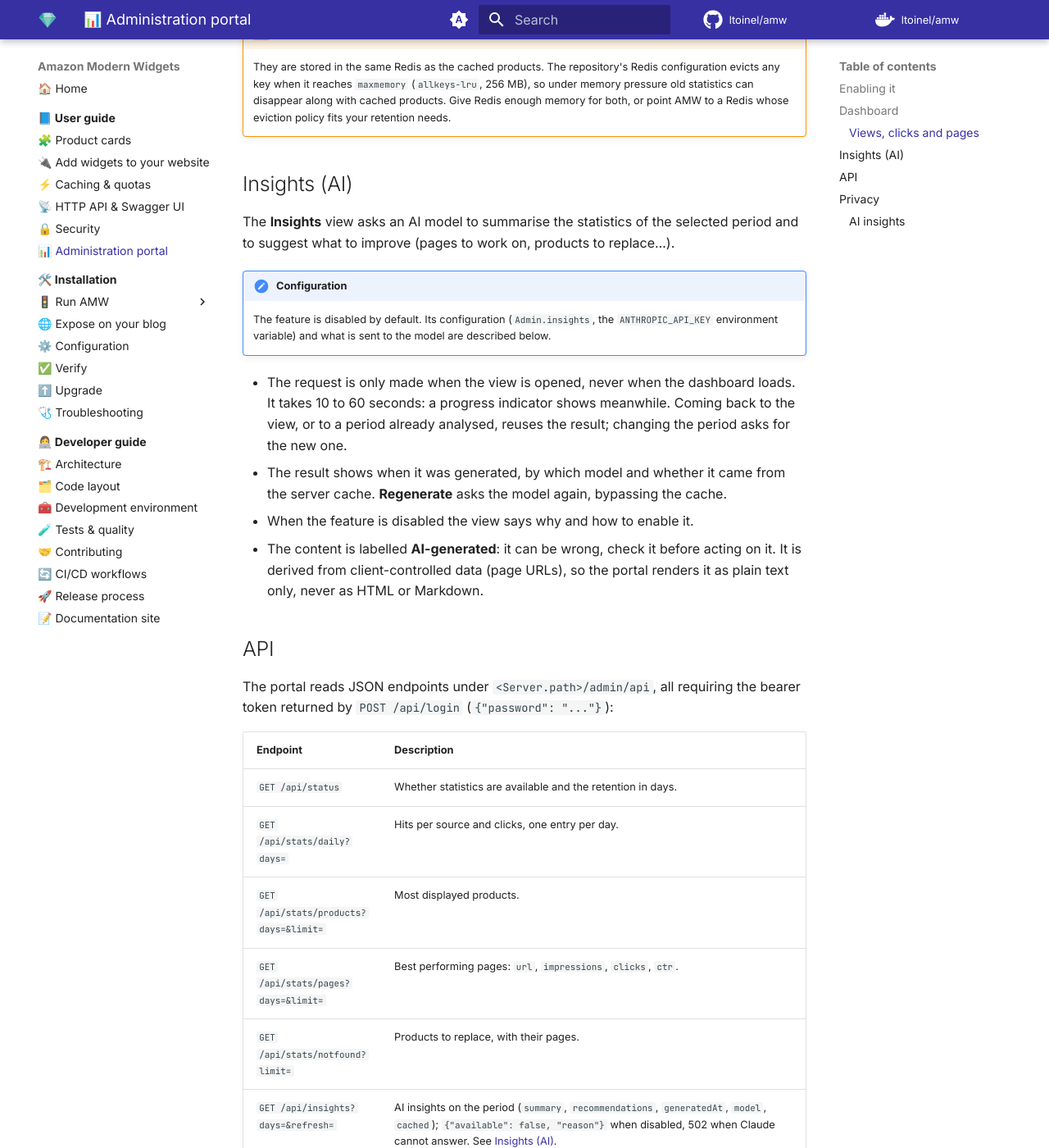
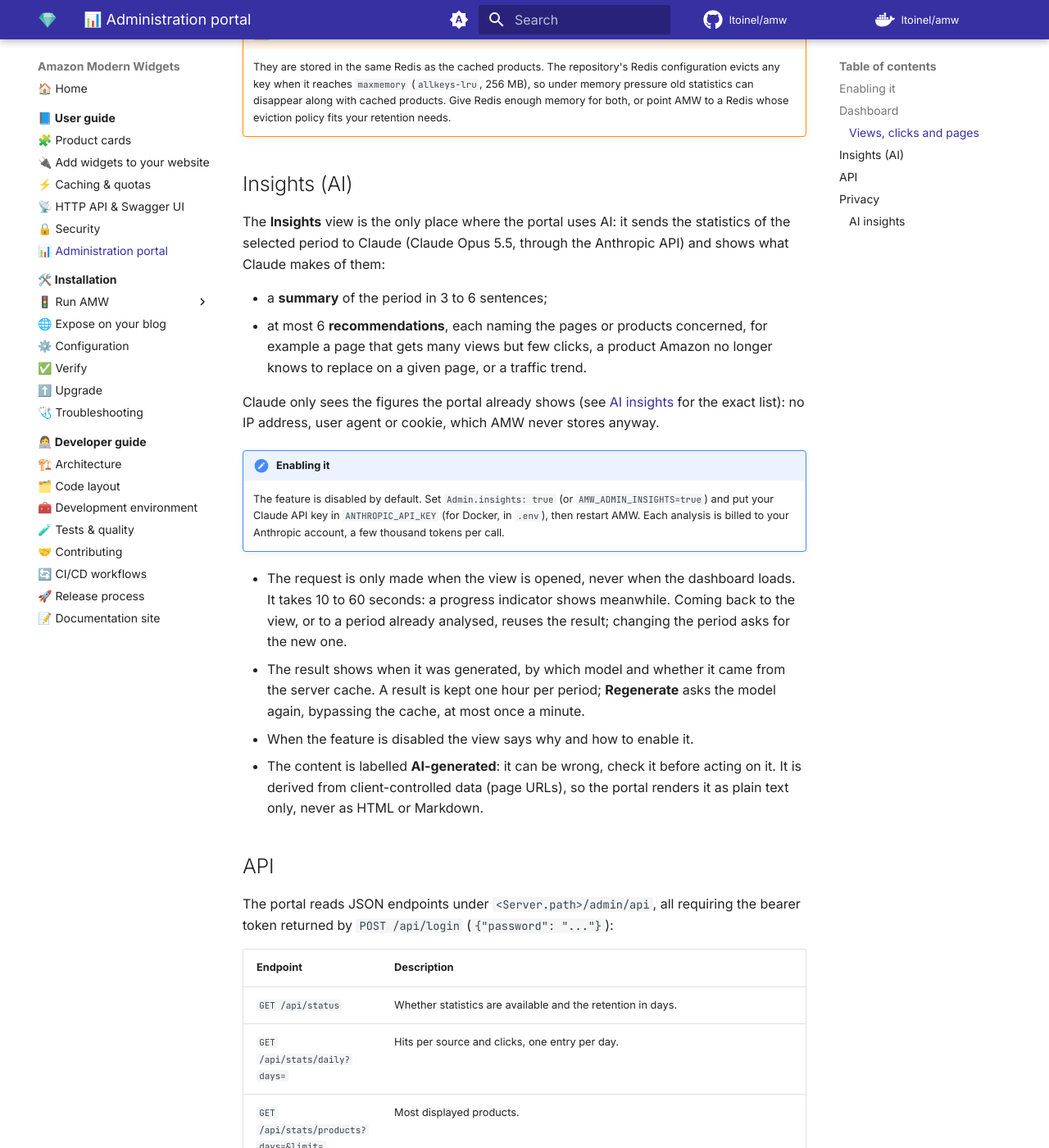
Before and after one commit to ltoinel/amw, an MkDocs documentation site: the page built from docs/user-guide/admin-portal.md, in a window 1280 px wide and 1400 px high, scrolled down 2633 px. Shown: the whole window at 82% size. Built offline with MkDocs 1.6.1 and Material for MkDocs 9.7.7, drawn with Linux system fonts in a browser that asks for light colours; comment, search, counter and statistics services are not loaded.

Commit message:
docs(admin): explain what the Claude insights do and how to enable them
Refs #244

Co-Authored-By: Claude Opus 5.5 <noreply@anthropic.com>
Claude-Session: https://claude.ai/code/session_015vqYrV4dGXBFocmaZYa7AR

```diff
--- a/docs/user-guide/admin-portal.md
+++ b/docs/user-guide/admin-portal.md
@@ -88,20 +88,31 @@ product) and the portal only renders `http(s)` URLs as links, opened with
 
 ## Insights (AI) {#insights}
 
-The **Insights** view asks an AI model to summarise the statistics of the selected
-period and to suggest what to improve (pages to work on, products to replace…).
+The **Insights** view is the only place where the portal uses AI: it sends the
+statistics of the selected period to Claude (Claude Opus 5.5, through the Anthropic API)
+and shows what Claude makes of them:
 
-!!! note "Configuration"
-    The feature is disabled by default. Its configuration (`Admin.insights`, the
-    `ANTHROPIC_API_KEY` environment variable) and what is sent to the model are
-    described below.
+- a **summary** of the period in 3 to 6 sentences;
+- at most 6 **recommendations**, each naming the pages or products concerned, for
+  example a page that gets many views but few clicks, a product Amazon no longer knows
+  to replace on a given page, or a traffic trend.
+
+Claude only sees the figures the portal already shows (see [AI insights](#ai-insights)
+for the exact list): no IP address, user agent or cookie, which AMW never stores anyway.
+
+!!! note "Enabling it"
+    The feature is disabled by default. Set `Admin.insights: true` (or
+    `AMW_ADMIN_INSIGHTS=true`) and put your Claude API key in `ANTHROPIC_API_KEY`
+    (for Docker, in `.env`), then restart AMW. Each analysis is billed to your
+    Anthropic account, a few thousand tokens per call.
 
 - The request is only made when the view is opened, never when the dashboard loads.
   It takes 10 to 60 seconds: a progress indicator shows meanwhile. Coming back to the
   view, or to a period already analysed, reuses the result; changing the period asks
   for the new one.
 - The result shows when it was generated, by which model and whether it came from the
-  server cache. **Regenerate** asks the model again, bypassing the cache.
+  server cache. A result is kept one hour per period; **Regenerate** asks the model
+  again, bypassing the cache, at most once a minute.
 - When the feature is disabled the view says why and how to enable it.
 - The content is labelled **AI-generated**: it can be wrong, check it before acting on
   it. It is derived from client-controlled data (page URLs), so the portal renders it
```
Also changed, not shown: docs/user-guide/index.md (+2 -2 lines).
